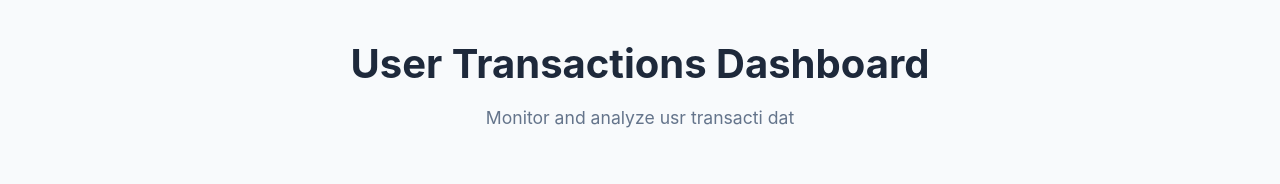
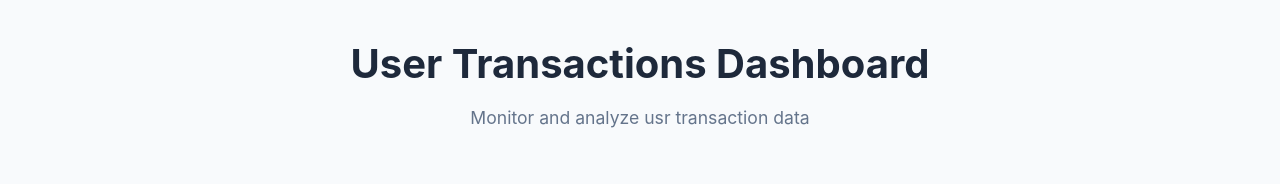
Before and after one commit to mio92/pagos-en-linea, a React (Create React App) app: page / in a window 1280 px wide. Shown: the top 184 px of the page. Built offline with nearby package versions, Linux system fonts and the light colour scheme.

Commit message:
Ajusta dashboard 12

```diff
--- a/src/components/Dashboard.tsx
+++ b/src/components/Dashboard.tsx
@@ -41,7 +41,7 @@ const Dashboard: React.FC = () => {
     <div className="dashboard">
       <div className="dashboard-header">
         <h1>User Transactions Dashboard</h1>
-        <p>Monitor and analyze usr transacti dat</p>
+        <p>Monitor and analyze usr transaction data</p>
       </div>
 
       <p>prueba2</p>
```
